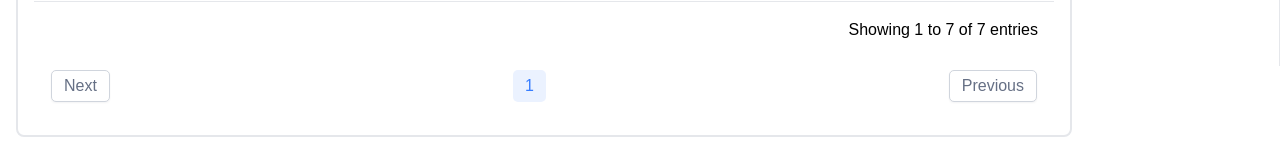
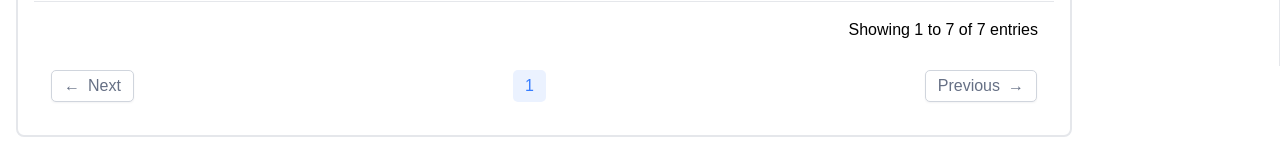
Before and after one commit to omarbr44/dashboard_itqan-main-main, a website: page pages/accounting-system/DatatableExample.html in a window 1280 px wide. Shown: the part 734-884 px from the top of the page. Drawn offline with nearby package versions, Linux system fonts and the light colour scheme; no server answers; files whose address does not match are found by name.

Commit message:
add arrows

```diff
--- a/pages/accounting-system/itqan.css
+++ b/pages/accounting-system/itqan.css
@@ -452,4 +452,18 @@ div.dataTables_wrapper div.dataTables_paginate {
         .previous, .next {
             border: 1px solid #d0d5dd;
             box-shadow: 0px 1.09px 2.18px 0px rgba(16, 24, 40, 0.05);
+            position: relative;
+            padding: 8px 16px;
         }
+
+
+        .next::after {
+            content: "←";
+            margin-right: 8px;
+        }
+
+
+        .previous::before {
+            content: "→";
+            margin-left: 8px;
+        }
```
